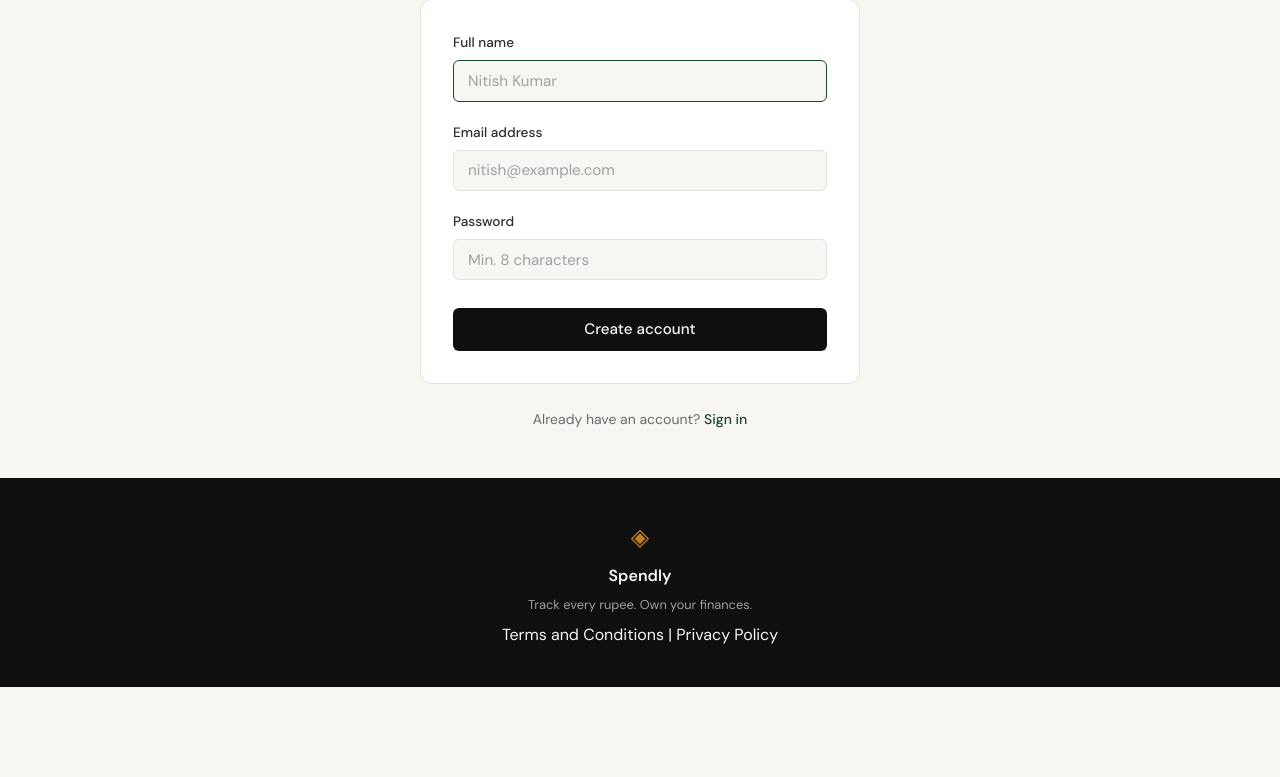
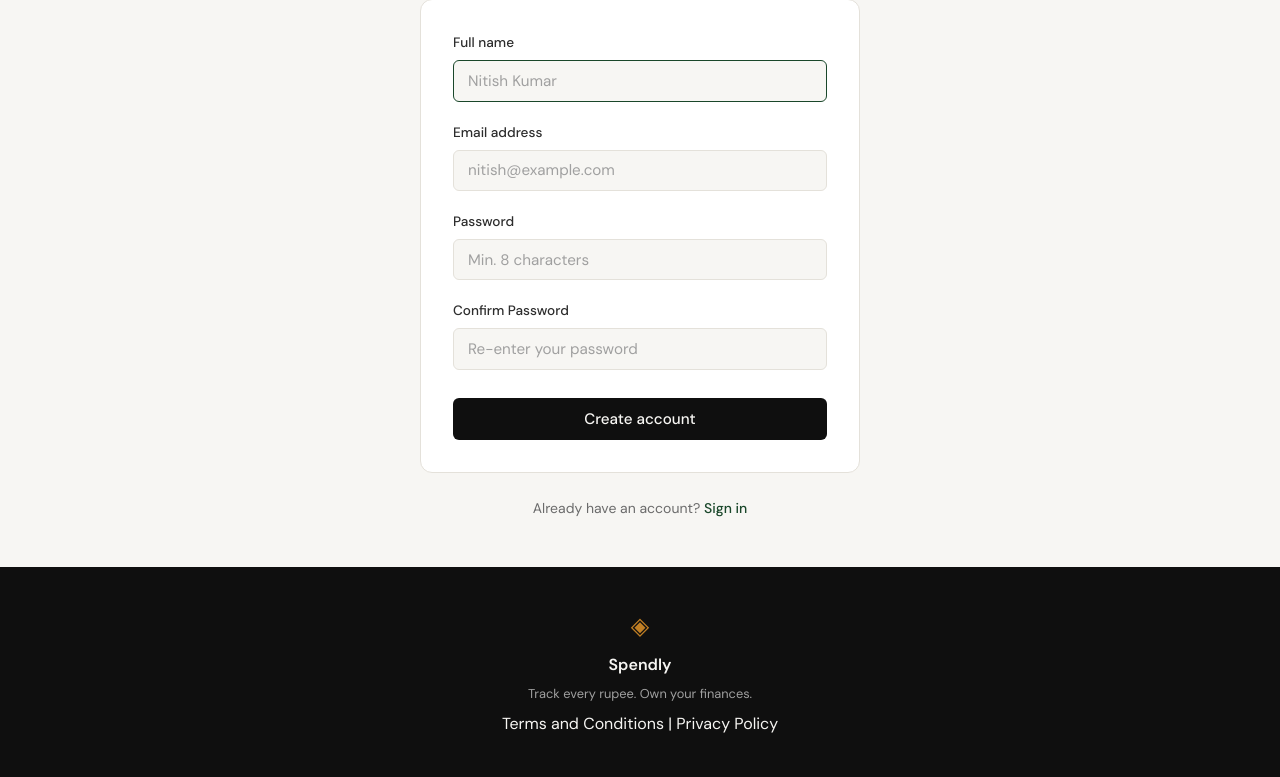
Before and after one commit to salik702/Expense-Tracker, a Flask app: page /register in a window 1280 px wide. Shown: the part 224-1001 px from the top of the page. Before the commit the page ends 911 px from the top, so only its background shows below. Run offline with Flask 3, Linux system fonts and the light colour scheme.

Commit message:
Add validation in form

```diff
--- a/app.py
+++ b/app.py
@@ -1,8 +1,12 @@
-from flask import Flask, render_template
+import os
+
+from flask import Flask, redirect, render_template, request, session, url_for
+from werkzeug.security import generate_password_hash
 
 from database.db import get_db, init_db, seed_db
 
 app = Flask(__name__)
+app.secret_key = os.environ.get("SPENDLY_SECRET_KEY", "dev-secret-change-me")
 
 with app.app_context():
     init_db()
@@ -18,9 +22,87 @@ def landing():
     return render_template("landing.html")
 
 
-@app.route("/register")
+@app.route("/register", methods=["GET", "POST"])
 def register():
-    return render_template("register.html")
+    if request.method == "GET":
+        return render_template("register.html")
+
+    name = request.form.get("name", "").strip()
+    email = request.form.get("email", "").strip().lower()
+    password = request.form.get("password", "")
+    confirm_password = request.form.get("confirm_password", "")
+
+    if not name:
+        return render_template(
+            "register.html", error="Please enter your name.", name=name, email=email
+        )
+    if not email:
+        return render_template(
+            "register.html",
+            error="Please enter your email address.",
+            name=name,
+            email=email,
+        )
+    if "@" not in email:
+        return render_template(
+            "register.html",
+            error="That doesn't look like a valid email address.",
+            name=name,
+            email=email,
+        )
+    if not password:
+        return render_template(
+            "register.html",
+            error="Please choose a password.",
+            name=name,
+            email=email,
+        )
+    if len(password) < 8:
+        return render_template(
+            "register.html",
+            error="Password must be at least 8 characters long.",
+            name=name,
+            email=email,
+        )
+    if not confirm_password:
+        return render_template(
+            "register.html",
+            error="Please confirm your password.",
+            name=name,
+            email=email,
+        )
+    if password != confirm_password:
+        return render_template(
+            "register.html",
+            error="Passwords do not match.",
+            name=name,
+            email=email,
+        )
+
+    conn = get_db()
+    existing = conn.execute(
+        "SELECT id FROM users WHERE email = ?", (email,)
+    ).fetchone()
+    if existing is not None:
+        conn.close()
+        return render_template(
+            "register.html",
+            error="An account with that email already exists. Try signing in.",
+            name=name,
+            email=email,
+        )
+
+    pw_hash = generate_password_hash(password)
+    cur = conn.execute(
+        "INSERT INTO users (name, email, password_hash) VALUES (?, ?, ?)",
+        (name, email, pw_hash),
+    )
+    conn.commit()
+    conn.close()
+
+    session["user_id"] = cur.lastrowid
+    session["email"] = email
+    return redirect(url_for("landing"))
 
 
 @app.route("/login")
--- a/templates/register.html
+++ b/templates/register.html
@@ -22,18 +22,26 @@
                     <label for="name">Full name</label>
                     <input type="text" id="name" name="name"
                            class="form-input" placeholder="Nitish Kumar"
+                           value="{{ name|default('') }}"
                            required autofocus>
                 </div>
                 <div class="form-group">
                     <label for="email">Email address</label>
                     <input type="email" id="email" name="email"
                            class="form-input" placeholder="nitish@example.com"
+                           value="{{ email|default('') }}"
                            required>
                 </div>
                 <div class="form-group">
                     <label for="password">Password</label>
                     <input type="password" id="password" name="password"
                            class="form-input" placeholder="Min. 8 characters"
+                           required>
+                </div>
+                <div class="form-group">
+                    <label for="confirm_password">Confirm Password</label>
+                    <input type="password" id="confirm_password" name="confirm_password"
+                           class="form-input" placeholder="Re-enter your password"
                            required>
                 </div>
                 <button type="submit" class="btn-submit">Create account</button>
```
Also changed, not shown: .claude/specs/02-registration.md (added).
